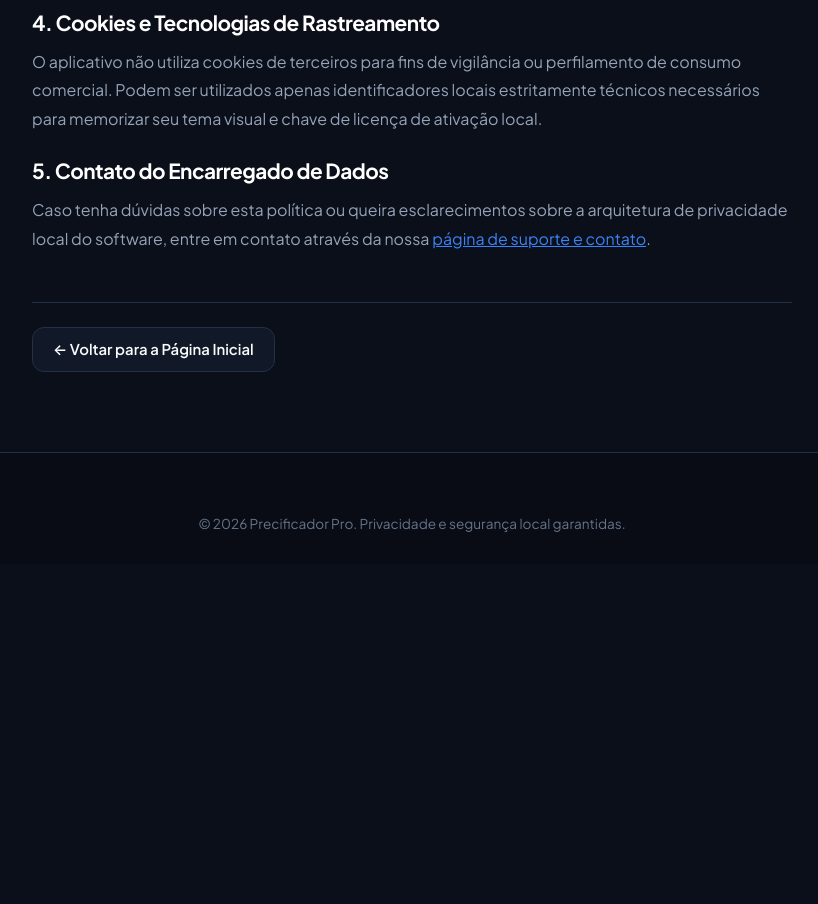
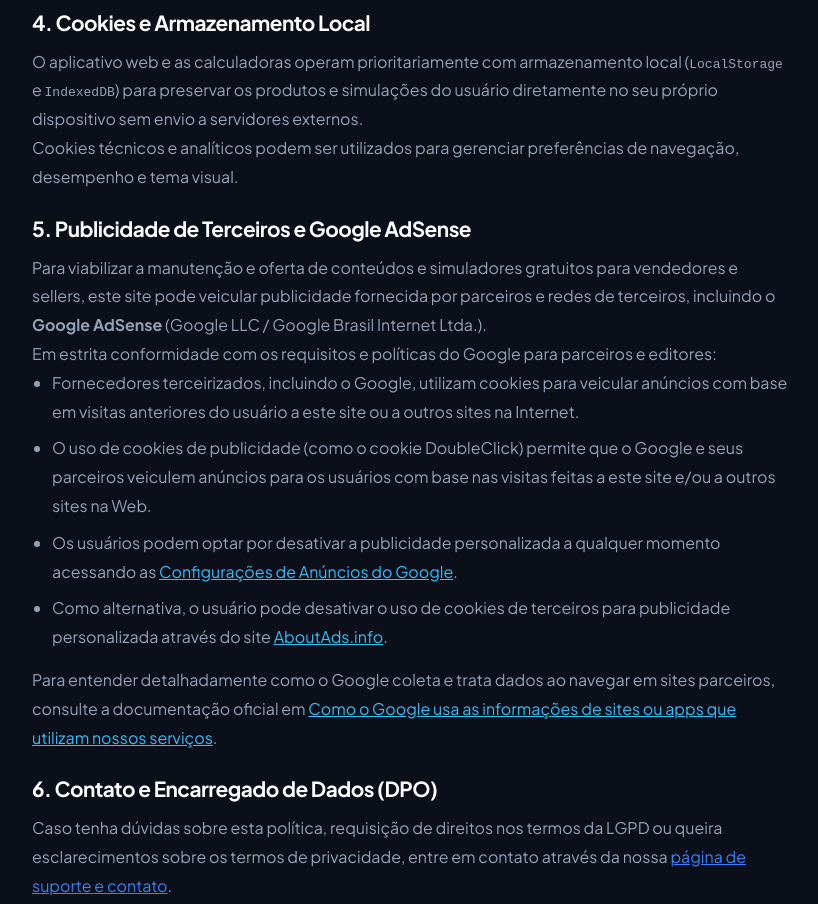
Before and after one commit to FranciscoDGA/Precificador, a website: page politica-de-privacidade.html in a window 1280 px wide. Shown: the part 960-1864 px from the top of the page, without its empty margins (228-1046 px from the left). Before the commit the page ends 1524 px from the top, so only its background shows below. Drawn offline with Linux system fonts and the light colour scheme.

Commit message:
feat: conformidade oficial com politicas do Google AdSense e ads.txt

```diff
--- /dev/null
+++ b/ads.txt
@@ -0,0 +1 @@
+google.com, pub-XXXXXXXXXXXXXXXX, DIRECT, f08c47fec0942fa0
--- a/politica-de-privacidade.html
+++ b/politica-de-privacidade.html
@@ -58,13 +58,27 @@
         </section>
 
         <section>
-          <h2 style="color: #fff; font-size: 1.3rem; margin-bottom: 12px;">4. Cookies e Tecnologias de Rastreamento</h2>
-          <p>O aplicativo não utiliza cookies de terceiros para fins de vigilância ou perfilamento de consumo comercial. Podem ser utilizados apenas identificadores locais estritamente técnicos necessários para memorizar seu tema visual e chave de licença de ativação local.</p>
+          <h2 style="color: #fff; font-size: 1.3rem; margin-bottom: 12px;">4. Cookies e Armazenamento Local</h2>
+          <p>O aplicativo web e as calculadoras operam prioritariamente com armazenamento local (<code>LocalStorage</code> e <code>IndexedDB</code>) para preservar os produtos e simulações do usuário diretamente no seu próprio dispositivo sem envio a servidores externos.</p>
+          <p>Cookies técnicos e analíticos podem ser utilizados para gerenciar preferências de navegação, desempenho e tema visual.</p>
         </section>
 
         <section>
-          <h2 style="color: #fff; font-size: 1.3rem; margin-bottom: 12px;">5. Contato do Encarregado de Dados</h2>
-          <p>Caso tenha dúvidas sobre esta política ou queira esclarecimentos sobre a arquitetura de privacidade local do software, entre em contato através da nossa <a href="contato" style="color: #3b82f6; text-decoration: underline;">página de suporte e contato</a>.</p>
+          <h2 style="color: #fff; font-size: 1.3rem; margin-bottom: 12px;">5. Publicidade de Terceiros e Google AdSense</h2>
+          <p>Para viabilizar a manutenção e oferta de conteúdos e simuladores gratuitos para vendedores e sellers, este site pode veicular publicidade fornecida por parceiros e redes de terceiros, incluindo o <strong>Google AdSense</strong> (Google LLC / Google Brasil Internet Ltda.).</p>
+          <p>Em estrita conformidade com os requisitos e políticas do Google para parceiros e editores:</p>
+          <ul style="margin-left: 20px; margin-bottom: 14px; display: flex; flex-direction: column; gap: 8px;">
+            <li>Fornecedores terceirizados, incluindo o Google, utilizam cookies para veicular anúncios com base em visitas anteriores do usuário a este site ou a outros sites na Internet.</li>
+            <li>O uso de cookies de publicidade (como o cookie DoubleClick) permite que o Google e seus parceiros veiculem anúncios para os usuários com base nas visitas feitas a este site e/ou a outros sites na Web.</li>
+            <li>Os usuários podem optar por desativar a publicidade personalizada a qualquer momento acessando as <a href="https://www.google.com/settings/ads" target="_blank" rel="noopener noreferrer" style="color:#38bdf8; text-decoration:underline;">Configurações de Anúncios do Google</a>.</li>
+            <li>Como alternativa, o usuário pode desativar o uso de cookies de terceiros para publicidade personalizada através do site <a href="https://www.aboutads.info/choices/" target="_blank" rel="noopener noreferrer" style="color:#38bdf8; text-decoration:underline;">AboutAds.info</a>.</li>
+          </ul>
+          <p>Para entender detalhadamente como o Google coleta e trata dados ao navegar em sites parceiros, consulte a documentação oficial em <a href="https://policies.google.com/technologies/partner-sites" target="_blank" rel="noopener noreferrer" style="color:#38bdf8; text-decoration:underline;">Como o Google usa as informações de sites ou apps que utilizam nossos serviços</a>.</p>
+        </section>
+
+        <section>
+          <h2 style="color: #fff; font-size: 1.3rem; margin-bottom: 12px;">6. Contato e Encarregado de Dados (DPO)</h2>
+          <p>Caso tenha dúvidas sobre esta política, requisição de direitos nos termos da LGPD ou queira esclarecimentos sobre os termos de privacidade, entre em contato através da nossa <a href="contato" style="color: #3b82f6; text-decoration: underline;">página de suporte e contato</a>.</p>
         </section>
       </div>
 
```
